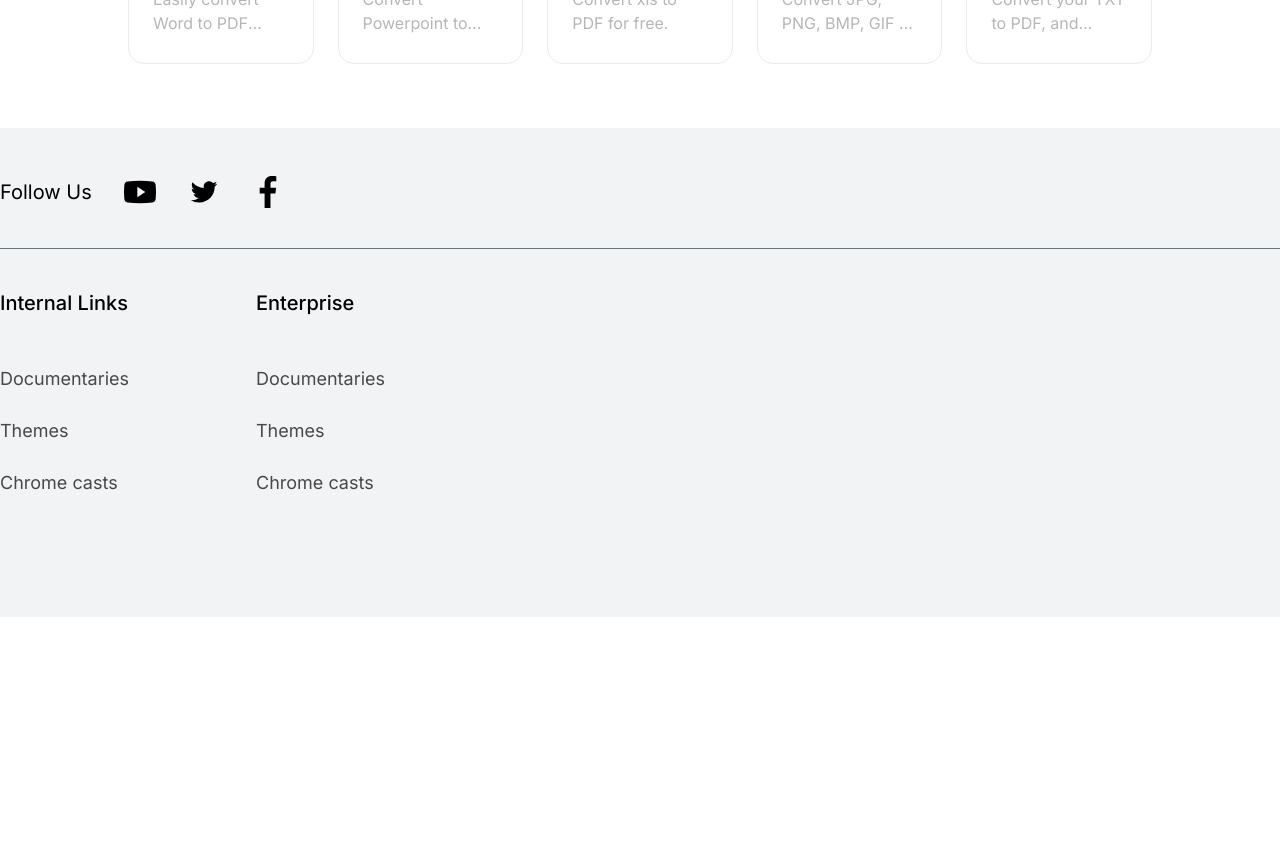
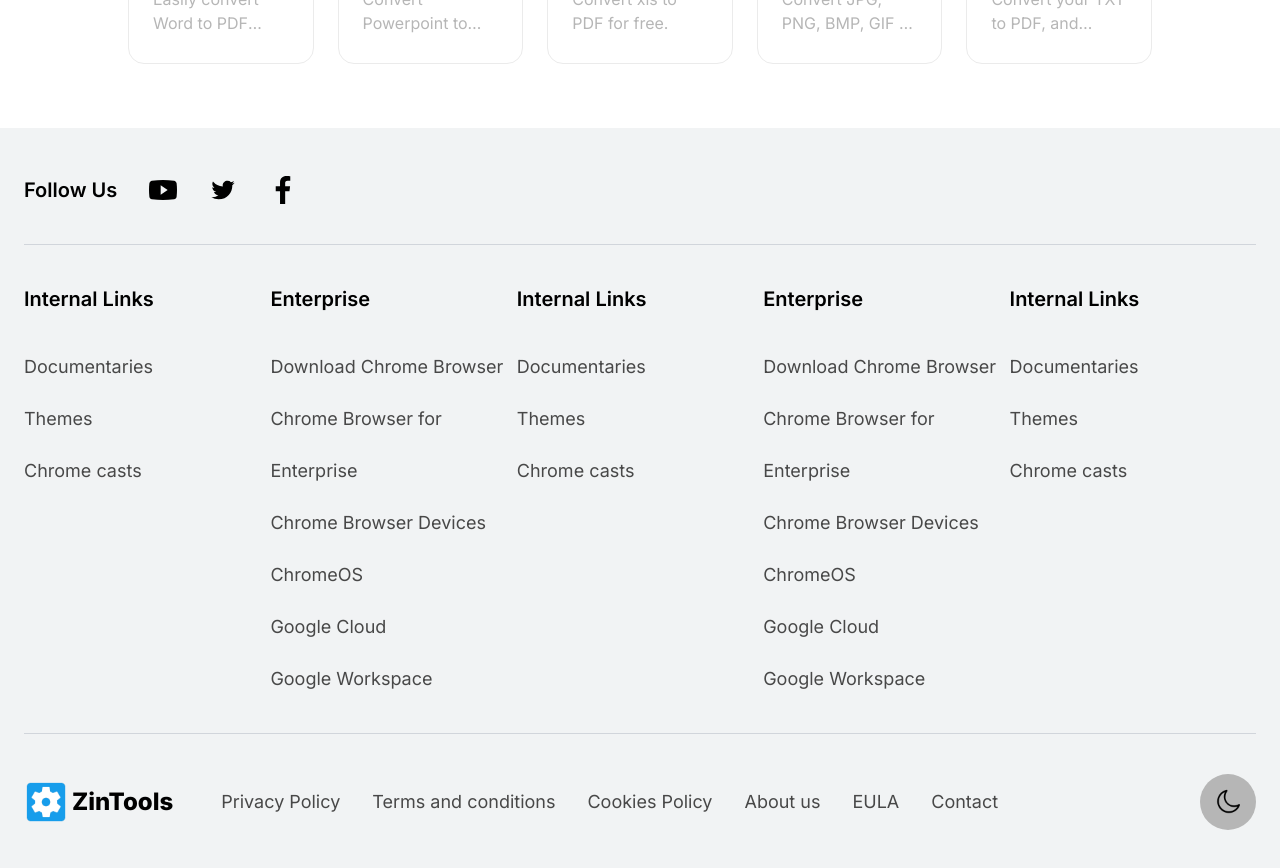
Before and after one commit to Atif-Hameed/Zinlab-Home, a Next.js app: page / in a window 1280 px wide. Shown: the part 1780-2648 px from the top of the page. Before the commit the page ends 2397 px from the top, so only its background shows below. Built offline with nearby package versions, Linux system fonts and the light colour scheme.

Commit message:
footer completed

```diff
--- a/src/components/home/footer/index.jsx
+++ b/src/components/home/footer/index.jsx
@@ -3,50 +3,48 @@ import Youtube from '/public/assets/youtube.svg'
 import Twitter from '/public/assets/twiter.svg'
 import Facebook from '/public/assets/facebook.svg'
 import Image from 'next/image'
+import Moon from '/public/assets/moon.png'
 import Link from 'next/link'
+import { EnterPrise, InternalLinks } from '@/components/shared/footerComponents/Content'
+import BrandLogo from '@/components/shared/common/BrandLogo'
 
 
-const Content = ({ main, link1, link2, link3, link4, link5, link6 }) => {
-    return (
-        <div className='flex flex-col gap-12'>
-            <h1 className='text-xl font-medium' >{main}</h1>
-            <div className='flex flex-col gap-6'>
-                <Link href='/' className='text-lg text-darkGray hover:text-black'>{link1}</Link>
-                <Link href='/' className='text-lg text-darkGray hover:text-black'>{link2}</Link>
-                <Link href='/' className='text-lg text-darkGray hover:text-black'>{link3}</Link>
-                <Link href='/' className='text-lg text-darkGray hover:text-black'>{link4}</Link>
-                <Link href='/' className='text-lg text-darkGray hover:text-black'>{link5}</Link>
-                <Link href='/' className='text-lg text-darkGray hover:text-black'>{link6}</Link>
-            </div>
-        </div>
-    )
-}
 
 const Footer = () => {
 
     return (
         <>
-            <div className='bg-[#f1f3f4] py-12'>
-                <div className='flex gap-8 items-center'>
-                    <h1 className='text-xl'>Follow Us</h1>
-                    <Image alt='' src={Youtube} className='w-8 h-8' />
-                    <Image alt='' src={Twitter} className='w-8 h-8' />
-                    <Image alt='' src={Facebook} className='w-8 h-8' />
+            <div className='bg-[#f1f3f4] py-12 px-6'>
+                <div className='flex gap-8 items-center flex-wrap'>
+                    <h1 className='text-xl font-semibold'>Follow Us</h1>
+                    <Image alt='' src={Youtube} className='w-7 h-7' />
+                    <Image alt='' src={Twitter} className='w-7 h-7' />
+                    <Image alt='' src={Facebook} className='w-7 h-7' />
                 </div>
-                <div className='h-[1px] w-full my-10 bg-gray-500' ></div>
-                <div className='grid grid-cols-5' >
-                    <Content
-                        main="Internal Links"
-                        link1="Documentaries"
-                        link2="Themes"
-                        link3="Chrome casts"
-                    />
-                    <Content
-                        main="Enterprise"
-                        link1="Documentaries"
-                        link2="Themes"
-                        link3="Chrome casts"
-                    />
+                <div className='h-[1px] w-full my-10 bg-gray-300' ></div>
+                <div className='grid xl:grid-cols-5 xl:gap-y-0 gap-y-12 lg:grid-cols-4 md:grid-cols-3 grid-cols-1' >
+                    <InternalLinks />
+                    <EnterPrise />
+                    <InternalLinks />
+                    <EnterPrise />
+                    <InternalLinks />
+                </div>
+                <div className='h-[1px] w-full my-10 bg-gray-300' ></div>
+                <div className='flex justify-between items-center w-full flex-wrap'>
+                    <div className='flex xl:gap-12 lg:gap-8 gap-6  items-center flex-wrap'>
+                        <BrandLogo />
+                        <div className='flex xl:gap-8 gap-6 flex-wrap'>
+                            <Link href='/' className='text-darkGray text-lg'>Privacy Policy</Link>
+                            <Link href='/' className='text-darkGray text-lg'>Terms and conditions</Link>
+                            <Link href='/' className='text-darkGray text-lg'>Cookies Policy</Link>
+                            <Link href='/' className='text-darkGray text-lg'>About us</Link>
+                            <Link href='/' className='text-darkGray text-lg'>EULA</Link>
+                            <Link href='/' className='text-darkGray text-lg'>Contact</Link>
+                        </div>
+                    </div>
+                    <div className='p-3 rounded-full bg-secondary lg:mt-0 mt-3'>
+                        <Image alt='' src={Moon} className='h-8 w-8' />
+                    </div>
                 </div>
             </div>
         </>
--- a/src/components/shared/footerComponents/Content.jsx
+++ b/src/components/shared/footerComponents/Content.jsx
@@ -0,0 +1,57 @@
+const { default: Link } = require("next/link")
+
+
+const Content1 = ({ main, link1, link2, link3, link4, link5, link6, link7 }) => {
+    return (
+        <div className='flex flex-col gap-10'>
+            <h1 className='text-xl font-semibold' >{main}</h1>
+            <div className='flex flex-col gap-6'>
+                <Link href='/' className='text-lg text-darkGray hover:text-black'>{link1}</Link>
+                <Link href='/' className='text-lg text-darkGray hover:text-black'>{link2}</Link>
+                <Link href='/' className='text-lg text-darkGray hover:text-black'>{link3}</Link>
+                <Link href='/' className='text-lg text-darkGray hover:text-black'>{link4}</Link>
+                <Link href='/' className='text-lg text-darkGray hover:text-black'>{link5}</Link>
+                <Link href='/' className='text-lg text-darkGray hover:text-black'>{link6}</Link>
+                <Link href='/' className='text-lg text-darkGray hover:text-black'>{link7}</Link>
+            </div>
+        </div>
+    )
+}
+const Content2 = ({ main, link1, link2, link3, link4, link5, link6, link7 }) => {
+    return (
+        <div className='flex flex-col gap-10'>
+            <h1 className='text-xl font-semibold' >{main}</h1>
+            <div className='flex flex-col gap-6'>
+                <Link href='/' className='text-lg text-darkGray hover:text-black'>{link1}</Link>
+                <Link href='/' className='text-lg text-darkGray hover:text-black'>{link2}</Link>
+                <Link href='/' className='text-lg text-darkGray hover:text-black'>{link3}</Link>
+            </div>
+        </div>
+    )
+}
+
+export const InternalLinks = () => {
+    return (
+        <Content2
+            main="Internal Links"
+            link1="Documentaries"
+            link2="Themes"
+            link3="Chrome casts"
+        />
+    )
+}
+
+export const EnterPrise = () => {
+    return (
+        <Content1
+            main="Enterprise"
+            link1="Download Chrome Browser"
+            link2="Chrome Browser for"
+            link3="Enterprise"
+            link4="Chrome Browser Devices"
+            link5="ChromeOS"
+            link6="Google Cloud"
+            link7="Google Workspace"
+        />
+    )
+}
```
Also changed, not shown: public/assets/moon.png (added).
